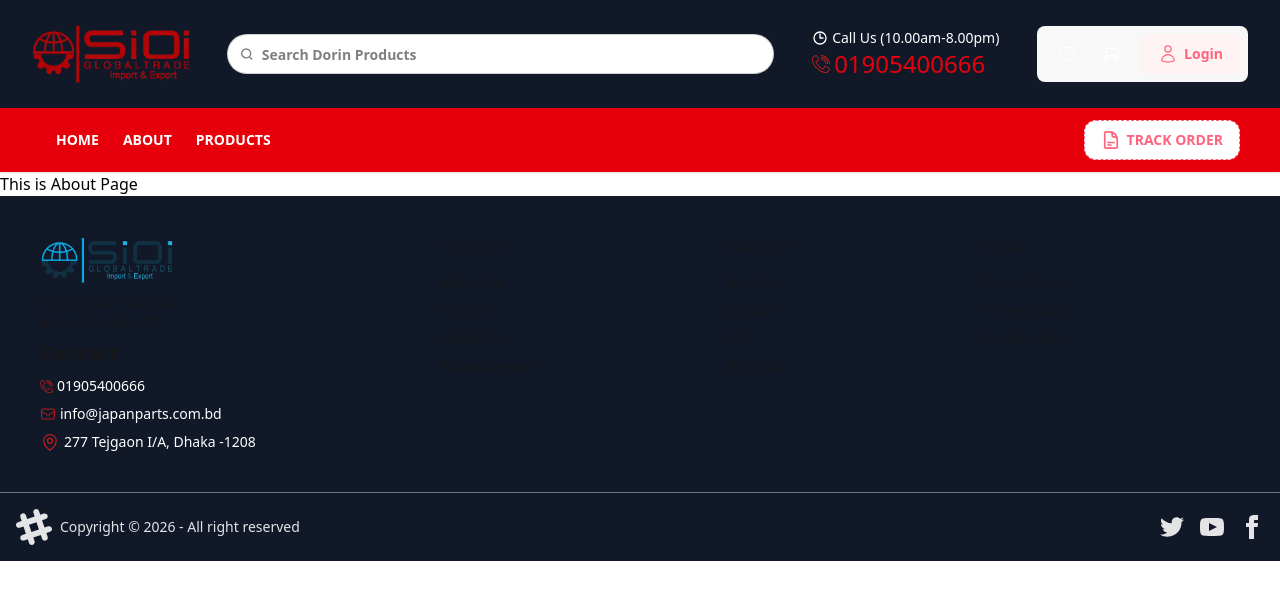
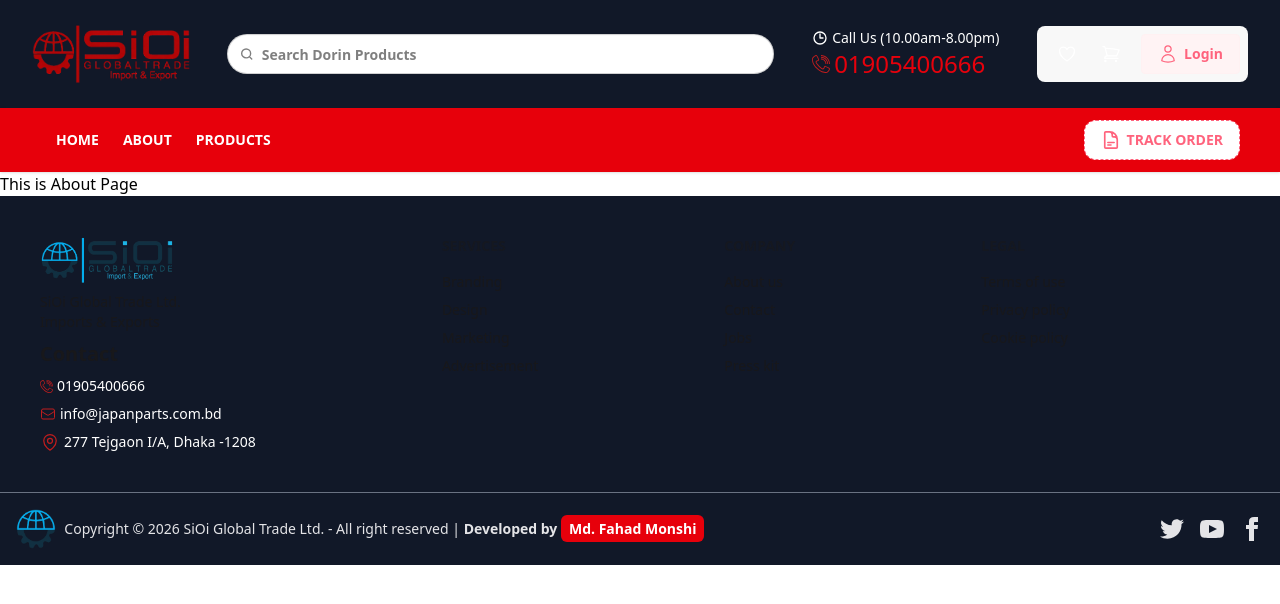
Before and after one commit to MohammadFahad1/SiOi-Global-Trade-Frontend-Using-ReactJs, a React (Vite) app: page /about in a window 1280 px wide. Shown: the top 604 px of the page. Built offline with nearby package versions, Linux system fonts and the light colour scheme.

Commit message:
Footer Section Modified

```diff
--- a/src/Layouts/Footer.jsx
+++ b/src/Layouts/Footer.jsx
@@ -130,18 +130,24 @@
       </footer>
       <div className="footer sm:footer-horizontal bg-[#111828] text-neutral-content items-center p-4 border-t border-gray-500">
         <aside className="grid-flow-col items-center">
-          <svg
-            width="36"
-            height="36"
-            viewBox="0 0 24 24"
-            xmlns="http://www.w3.org/2000/svg"
-            fillRule="evenodd"
-            clipRule="evenodd"
-            className="fill-current"
-          >
-            <path d="M22.672 15.226l-2.432.811.841 2.515c.33 1.019-.209 2.127-1.23 2.456-1.15.325-2.148-.321-2.463-1.226l-.84-2.518-5.013 1.677.84 2.517c.391 1.203-.434 2.542-1.831 2.542-.88 0-1.601-.564-1.86-1.314l-.842-2.516-2.431.809c-1.135.328-2.145-.317-2.463-1.229-.329-1.018.211-2.127 1.231-2.456l2.432-.809-1.621-4.823-2.432.808c-1.355.384-2.558-.59-2.558-1.839 0-.817.509-1.582 1.327-1.846l2.433-.809-.842-2.515c-.33-1.02.211-2.129 1.232-2.458 1.02-.329 2.13.209 2.461 1.229l.842 2.515 5.011-1.677-.839-2.517c-.403-1.238.484-2.553 1.843-2.553.819 0 1.585.509 1.85 1.326l.841 2.517 2.431-.81c1.02-.33 2.131.211 2.461 1.229.332 1.018-.21 2.126-1.23 2.456l-2.433.809 1.622 4.823 2.433-.809c1.242-.401 2.557.484 2.557 1.838 0 .819-.51 1.583-1.328 1.847m-8.992-6.428l-5.01 1.675 1.619 4.828 5.011-1.674-1.62-4.829z"></path>
-          </svg>
-          <p>Copyright © {new Date().getFullYear()} - All right reserved</p>
+          <img
+            src="favicon.png"
+            alt="SiOi Global Trade Logo"
+            className="h-10"
+          />
+          <p>
+            Copyright © {new Date().getFullYear()} SiOi Global Trade Ltd. - All
+            right reserved |{" "}
+            <span className="font-bold">
+              Developed by{" "}
+              <a
+                href="https://github.com/MohammadFahad1"
+                className="bg-red-600 px-2 py-1 text-white font-semibold rounded-md"
+              >
+                Md. Fahad Monshi
+              </a>
+            </span>
+          </p>
         </aside>
         <nav className="grid-flow-col gap-4 md:place-self-center md:justify-self-end">
           <a>
```
